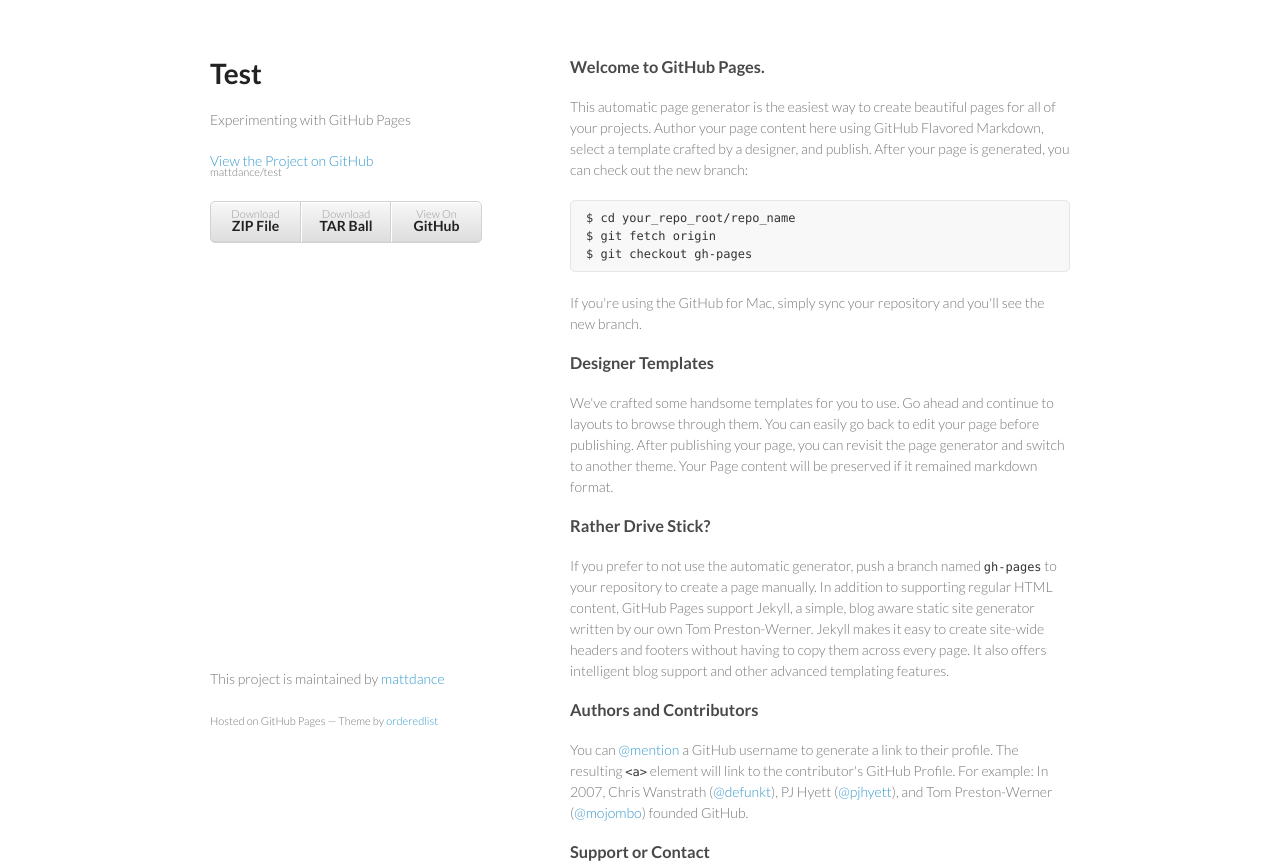
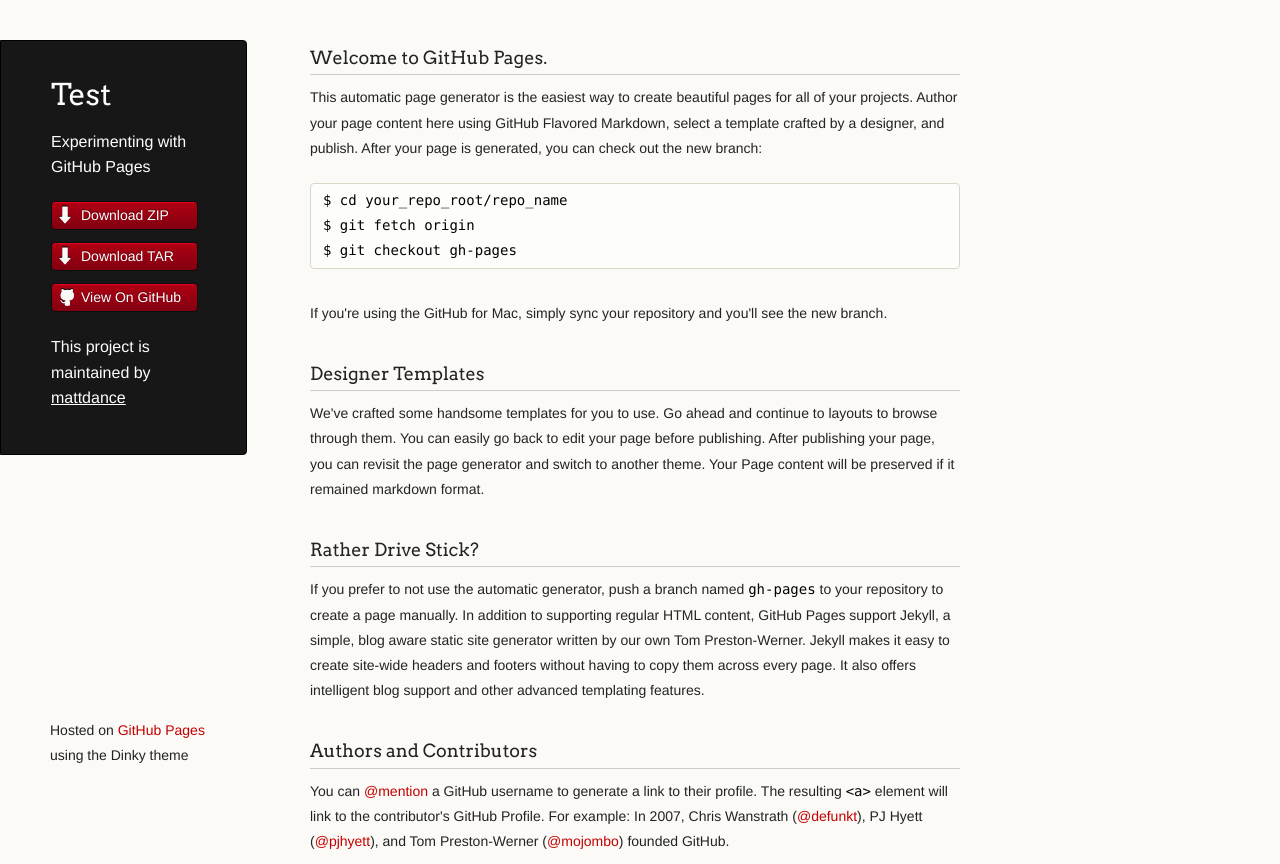
Before and after one commit to mattdance/test, a plain HTML site: page index.html in a window 1280 px wide. Shown: the top 864 px of the page. Drawn offline with Linux system fonts and the light colour scheme.

```diff
--- a/index.html
+++ b/index.html
@@ -7,6 +7,7 @@
 
     <link rel="stylesheet" href="stylesheets/styles.css">
     <link rel="stylesheet" href="stylesheets/pygment_trac.css">
+    <script src="javascripts/scale.fix.js"></script>
     <meta name="viewport" content="width=device-width, initial-scale=1, user-scalable=no">
     <!--[if lt IE 9]>
     <script src="//html5shiv.googlecode.com/svn/trunk/html5.js"></script>
@@ -15,17 +16,18 @@
   <body>
     <div class="wrapper">
       <header>
-        <h1>Test</h1>
-        <p>Experimenting with GitHub Pages</p>
+        <h1 class="header">Test</h1>
+        <p class="header">Experimenting with GitHub Pages</p>
 
-        <p class="view"><a href="https://github.com/mattdance/test">View the Project on GitHub <small>mattdance/test</small></a></p>
+        <ul>
+          <li class="download"><a class="buttons" href="https://github.com/mattdance/test/zipball/master">Download ZIP</a></li>
+          <li class="download"><a class="buttons" href="https://github.com/mattdance/test/tarball/master">Download TAR</a></li>
+          <li><a class="buttons github" href="https://github.com/mattdance/test">View On GitHub</a></li>
+        </ul>
+
+        <p class="header">This project is maintained by <a class="header name" href="https://github.com/mattdance">mattdance</a></p>
 
 
-        <ul>
-          <li><a href="https://github.com/mattdance/test/zipball/master">Download <strong>ZIP File</strong></a></li>
-          <li><a href="https://github.com/mattdance/test/tarball/master">Download <strong>TAR Ball</strong></a></li>
-          <li><a href="https://github.com/mattdance/test">View On <strong>GitHub</strong></a></li>
-        </ul>
       </header>
       <section>
         <h3>
@@ -61,11 +63,10 @@ $ git checkout gh-pages
 <p>Having trouble with Pages? Check out the documentation at <a href="http://help.github.com/pages">http://help.github.com/pages</a> or contact <a href="mailto:support@github.com">support@github.com</a> and we’ll help you sort it out.</p>
       </section>
       <footer>
-        <p>This project is maintained by <a href="https://github.com/mattdance">mattdance</a></p>
-        <p><small>Hosted on GitHub Pages &mdash; Theme by <a href="https://github.com/orderedlist">orderedlist</a></small></p>
+        <p><small>Hosted on <a href="http://pages.github.com">GitHub Pages</a> using the Dinky theme</small></p>
       </footer>
     </div>
-    <script src="javascripts/scale.fix.js"></script>
+    <!--[if !IE]><script>fixScale(document);</script><![endif]-->
 
   </body>
 </html>
--- a/stylesheets/styles.css
+++ b/stylesheets/styles.css
@@ -1,186 +1,336 @@
-@import url(https://fonts.googleapis.com/css?family=Lato:300italic,700italic,300,700);
+@import url(https://fonts.googleapis.com/css?family=Arvo:400,700,400italic);
+
+/* MeyerWeb Reset */
+
+html, body, div, span, applet, object, iframe,
+h1, h2, h3, h4, h5, h6, p, blockquote, pre,
+a, abbr, acronym, address, big, cite, code,
+del, dfn, em, img, ins, kbd, q, s, samp,
+small, strike, strong, sub, sup, tt, var,
+b, u, i, center,
+dl, dt, dd, ol, ul, li,
+fieldset, form, label, legend,
+table, caption, tbody, tfoot, thead, tr, th, td,
+article, aside, canvas, details, embed,
+figure, figcaption, footer, header, hgroup,
+menu, nav, output, ruby, section, summary,
+time, mark, audio, video {
+  margin: 0;
+  padding: 0;
+  border: 0;
+  font: inherit;
+  vertical-align: baseline;
+}
+
+
+/* Base text styles */
 
 body {
-  padding:50px;
-  font:14px/1.5 Lato, "Helvetica Neue", Helvetica, Arial, sans-serif;
-  color:#777;
-  font-weight:300;
+  padding:10px 50px 0 0;
+  font-family:"Helvetica Neue", Helvetica, Arial, sans-serif;
+	font-size: 14px;
+	color: #232323;
+	background-color: #FBFAF7;
+	margin: 0;
+	line-height: 1.8em;
+	-webkit-font-smoothing: antialiased;
+
 }
 
 h1, h2, h3, h4, h5, h6 {
-  color:#222;
-  margin:0 0 20px;
+  color:#232323;
+  margin:36px 0 10px;
 }
 
-p, ul, ol, table, pre, dl {
-  margin:0 0 20px;
+p, ul, ol, table, dl {
+  margin:0 0 22px;
 }
 
 h1, h2, h3 {
-  line-height:1.1;
+	font-family: Arvo, Monaco, serif;
+  line-height:1.3;
+	font-weight: normal;
+}
+
+h1,h2, h3 {
+	display: block;
+	border-bottom: 1px solid #ccc;
+	padding-bottom: 5px;
 }
 
 h1 {
-  font-size:28px;
+	font-size: 30px;
 }
 
 h2 {
-  color:#393939;
+	font-size: 24px;
 }
 
-h3, h4, h5, h6 {
-  color:#494949;
+h3 {
+	font-size: 18px;
+}
+
+h4, h5, h6 {
+	font-family: Arvo, Monaco, serif;
+	font-weight: 700;
 }
 
 a {
-  color:#39c;
-  font-weight:400;
+  color:#C30000;
+  font-weight:200;
   text-decoration:none;
 }
 
-a small {
-  font-size:11px;
-  color:#777;
-  margin-top:-0.6em;
-  display:block;
+a:hover {
+	text-decoration: underline;
 }
 
-.wrapper {
-  width:860px;
-  margin:0 auto;
+a small {
+	font-size: 12px;
+}
+
+em {
+	font-style: italic;
+}
+
+strong {
+  font-weight:700;
+}
+
+ul {
+  list-style: inside;
+  padding-left: 25px;
+}
+
+ol {
+  list-style: decimal inside;
+  padding-left: 20px;
 }
 
 blockquote {
-  border-left:1px solid #e5e5e5;
-  margin:0;
-  padding:0 0 0 20px;
-  font-style:italic;
+  margin: 0;
+  padding: 0 0 0 20px;
+  font-style: italic;
 }
 
+dl, dt, dd, dl p {
+	font-color: #444;
+}
+
+dl dt {
+  font-weight: bold;
+}
+
+dl dd {
+  padding-left: 20px;
+  font-style: italic;
+}
+
+dl p {
+  padding-left: 20px;
+  font-style: italic;
+}
+
+hr {
+  border:0;
+  background:#ccc;
+  height:1px;
+  margin:0 0 24px;
+}
+
+/* Images */
+
+img {
+  position: relative;
+  margin: 0 auto;
+  max-width: 650px;
+  padding: 5px;
+  margin: 10px 0 32px 0;
+  border: 1px solid #ccc;
+}
+
+p img {
+  display: inline;
+  margin: 0;
+  padding: 0;
+  vertical-align: middle;
+  text-align: center;
+  border: none;
+}
+
+/* Code blocks */
+
 code, pre {
-  font-family:Monaco, Bitstream Vera Sans Mono, Lucida Console, Terminal;
-  color:#333;
-  font-size:12px;
+	font-family: Monaco, "Bitstream Vera Sans Mono", "Lucida Console", Terminal, monospace;
+  color:#000;
+  font-size:14px;
 }
 
 pre {
-  padding:8px 15px;
-  background: #f8f8f8;
-  border-radius:5px;
-  border:1px solid #e5e5e5;
-  overflow-x: auto;
+	padding: 4px 12px;
+  background: #FDFEFB;
+  border-radius:4px;
+  border:1px solid #D7D8C8;
+  overflow: auto;
+  overflow-y: hidden;
+	margin-bottom: 32px;
+}
+
+
+/* Tables */
+
+table {
+  width:100%;
 }
 
 table {
-  width:100%;
-  border-collapse:collapse;
+  border: 1px solid #ccc;
+  margin-bottom: 32px;
+  text-align: left;
+ }
+
+th {
+  font-family: 'Arvo', Helvetica, Arial, sans-serif;
+	font-size: 18px;
+	font-weight: normal;
+  padding: 10px;
+  background: #232323;
+  color: #FDFEFB;
+ }
+
+td {
+  padding: 10px;
+	background: #ccc;
+ }
+
+
+/* Wrapper */
+.wrapper {
+  width:960px;
 }
 
-th, td {
-  text-align:left;
-  padding:5px 10px;
-  border-bottom:1px solid #e5e5e5;
+
+/* Header */
+
+header {
+	background-color: #171717;
+	color: #FDFDFB;
+  width:170px;
+  float:left;
+  position:fixed;
+	border: 1px solid #000;
+	-webkit-border-top-right-radius: 4px;
+	-webkit-border-bottom-right-radius: 4px;
+	-moz-border-radius-topright: 4px;
+	-moz-border-radius-bottomright: 4px;
+	border-top-right-radius: 4px;
+	border-bottom-right-radius: 4px;
+	padding: 34px 25px 22px 50px;
+	margin: 30px 25px 0 0;
+	-webkit-font-smoothing: antialiased;
 }
 
-dt {
-  color:#444;
-  font-weight:700;
+p.header {
+	font-size: 16px;
 }
 
-th {
-  color:#444;
+h1.header {
+	font-family: Arvo, sans-serif;
+	font-size: 30px;
+	font-weight: 300;
+	line-height: 1.3em;
+	border-bottom: none;
+	margin-top: 0;
 }
 
-img {
-  max-width:100%;
+
+h1.header, a.header, a.name, header a{
+	color: #fff;
 }
 
-header {
-  width:270px;
-  float:left;
-  position:fixed;
+a.header {
+	text-decoration: underline;
+}
+
+a.name {
+	white-space: nowrap;
 }
 
 header ul {
   list-style:none;
-  height:40px;
-
   padding:0;
-
-  background: #eee;
-  background: -moz-linear-gradient(top, #f8f8f8 0%, #dddddd 100%);
-  background: -webkit-gradient(linear, left top, left bottom, color-stop(0%,#f8f8f8), color-stop(100%,#dddddd));
-  background: -webkit-linear-gradient(top, #f8f8f8 0%,#dddddd 100%);
-  background: -o-linear-gradient(top, #f8f8f8 0%,#dddddd 100%);
-  background: -ms-linear-gradient(top, #f8f8f8 0%,#dddddd 100%);
-  background: linear-gradient(top, #f8f8f8 0%,#dddddd 100%);
-
-  border-radius:5px;
-  border:1px solid #d2d2d2;
-  box-shadow:inset #fff 0 1px 0, inset rgba(0,0,0,0.03) 0 -1px 0;
-  width:270px;
 }
 
 header li {
-  width:89px;
-  float:left;
-  border-right:1px solid #d2d2d2;
-  height:40px;
+	list-style-type: none;
+  width:132px;
+  height:15px;
+	margin-bottom: 12px;
+	line-height: 1em;
+	padding: 6px 6px 6px 7px;
+
+	background: #AF0011;
+	background: -moz-linear-gradient(top, #AF0011 0%, #820011 100%);
+  background: -webkit-gradient(linear, left top, left bottom, color-stop(0%,#f8f8f8), color-stop(100%,#dddddd));
+  background: -webkit-linear-gradient(top, #AF0011 0%,#820011 100%);
+  background: -o-linear-gradient(top, #AF0011 0%,#820011 100%);
+  background: -ms-linear-gradient(top, #AF0011 0%,#820011 100%);
+  background: linear-gradient(top, #AF0011 0%,#820011 100%);
+
+	border-radius:4px;
+  border:1px solid #0D0D0D;
+
+	-webkit-box-shadow: inset 0px 1px 1px 0 rgba(233,2,38, 1);
+	box-shadow: inset 0px 1px 1px 0 rgba(233,2,38, 1);
+
 }
 
-header ul a {
-  line-height:1;
-  font-size:11px;
-  color:#999;
-  display:block;
-  text-align:center;
-  padding-top:6px;
-  height:40px;
+header li:hover {
+	background: #C3001D;
+	background: -moz-linear-gradient(top, #C3001D 0%, #950119 100%);
+  background: -webkit-gradient(linear, left top, left bottom, color-stop(0%,#f8f8f8), color-stop(100%,#dddddd));
+  background: -webkit-linear-gradient(top, #C3001D 0%,#950119 100%);
+  background: -o-linear-gradient(top, #C3001D 0%,#950119 100%);
+  background: -ms-linear-gradient(top, #C3001D 0%,#950119 100%);
+  background: linear-gradient(top, #C3001D 0%,#950119 100%);
 }
 
-strong {
-  color:#222;
-  font-weight:700;
+a.buttons {
+	-webkit-font-smoothing: antialiased;
+	background: url(../images/arrow-down.png) no-repeat;
+	font-weight: normal;
+	text-shadow: rgba(0, 0, 0, 0.4) 0 -1px 0;
+	padding: 2px 2px 2px 22px;
+	height: 30px;
 }
 
-header ul li + li {
-  width:88px;
-  border-left:1px solid #fff;
+a.github {
+	background: url(../images/octocat-small.png) no-repeat 1px;
 }
 
-header ul li + li + li {
-  border-right:none;
-  width:89px;
+a.buttons:hover {
+	color: #fff;
+	text-decoration: none;
 }
 
-header ul a strong {
-  font-size:14px;
-  display:block;
-  color:#222;
-}
+
+/* Section - for main page content */
 
 section {
-  width:500px;
+  width:650px;
   float:right;
   padding-bottom:50px;
 }
 
-small {
-  font-size:11px;
-}
 
-hr {
-  border:0;
-  background:#e5e5e5;
-  height:1px;
-  margin:0 0 20px;
-}
+/* Footer */
 
 footer {
-  width:270px;
+  width:170px;
   float:left;
   position:fixed;
-  bottom:50px;
+  bottom:10px;
+	padding-left: 50px;
 }
 
 @media print, screen and (max-width: 960px) {
@@ -196,14 +346,18 @@ footer {
     width:auto;
   }
 
+	footer {
+		border-top: 1px solid #ccc;
+		margin:0 84px 0 50px;
+		padding:0;
+	}
+
   header {
     padding-right:320px;
   }
 
   section {
-    border:1px solid #e5e5e5;
-    border-width:1px 0;
-    padding:20px 0;
+    padding:20px 84px 20px 50px;
     margin:0 0 20px;
   }
 
@@ -213,8 +367,8 @@ footer {
 
   header ul {
     position:absolute;
-    right:50px;
-    top:52px;
+    right:130px;
+    top:84px;
   }
 }
 
@@ -224,26 +378,38 @@ footer {
   }
 
   header {
-    padding:0;
+    padding:10px 20px 0;
+		margin-right: 0;
   }
+
+	section {
+    padding:10px 0 10px 20px;
+    margin:0 0 30px;
+  }
+
+	footer {
+		margin: 0 0 0 30px;
+	}
 
   header ul, header p.view {
     position:static;
   }
-
-  pre, code {
-    word-wrap:normal;
-  }
 }
 
 @media print, screen and (max-width: 480px) {
-  body {
-    padding:15px;
+
+  header ul li.download {
+    display:none;
   }
 
-  header ul {
-    display:none;
-  }
+	footer {
+		margin: 0 0 0 20px;
+	}
+
+	footer a{
+		display:block;
+	}
+
 }
 
 @media print {
```
Also changed, not shown: javascripts/scale.fix.js (+20 -17 lines), images/arrow-down.png (added), images/octocat-small.png (added).
